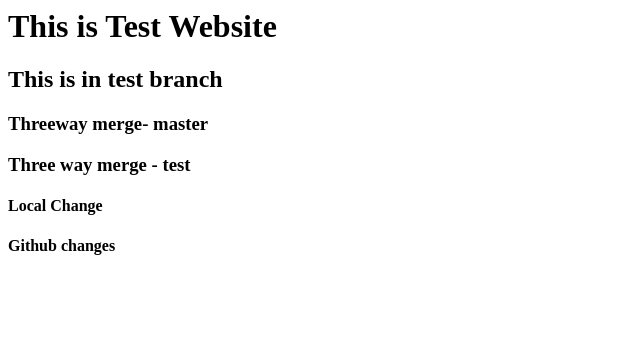
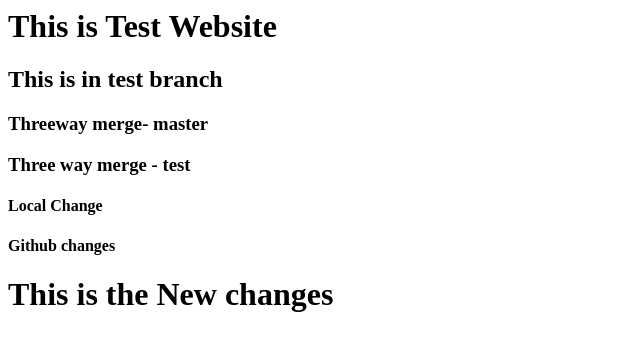
Before and after one commit to mohanraz81/webtest2807, a plain HTML site: page index.html in a window 1280 px wide. Shown: the whole page, without its empty margins (0-640 px from the left). Drawn offline with Linux system fonts and the light colour scheme.

Commit message:
new change

```diff
--- a/index.html
+++ b/index.html
@@ -4,3 +4,4 @@
 <h3> Three way merge - test</h3>
 <h4> Local Change</h4>
 <h4> Github changes</h4>
+<h1>This is the New changes</h1>
```
